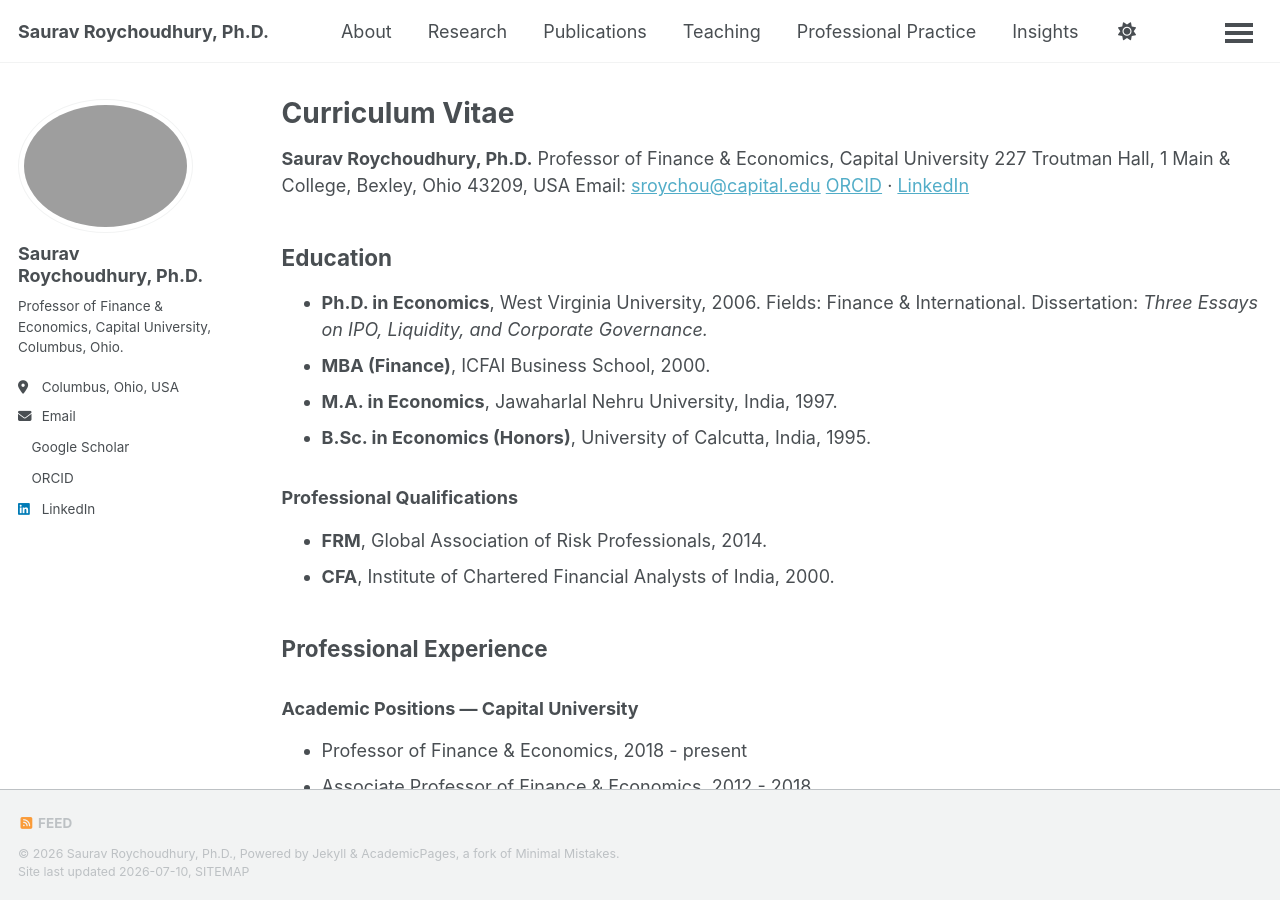
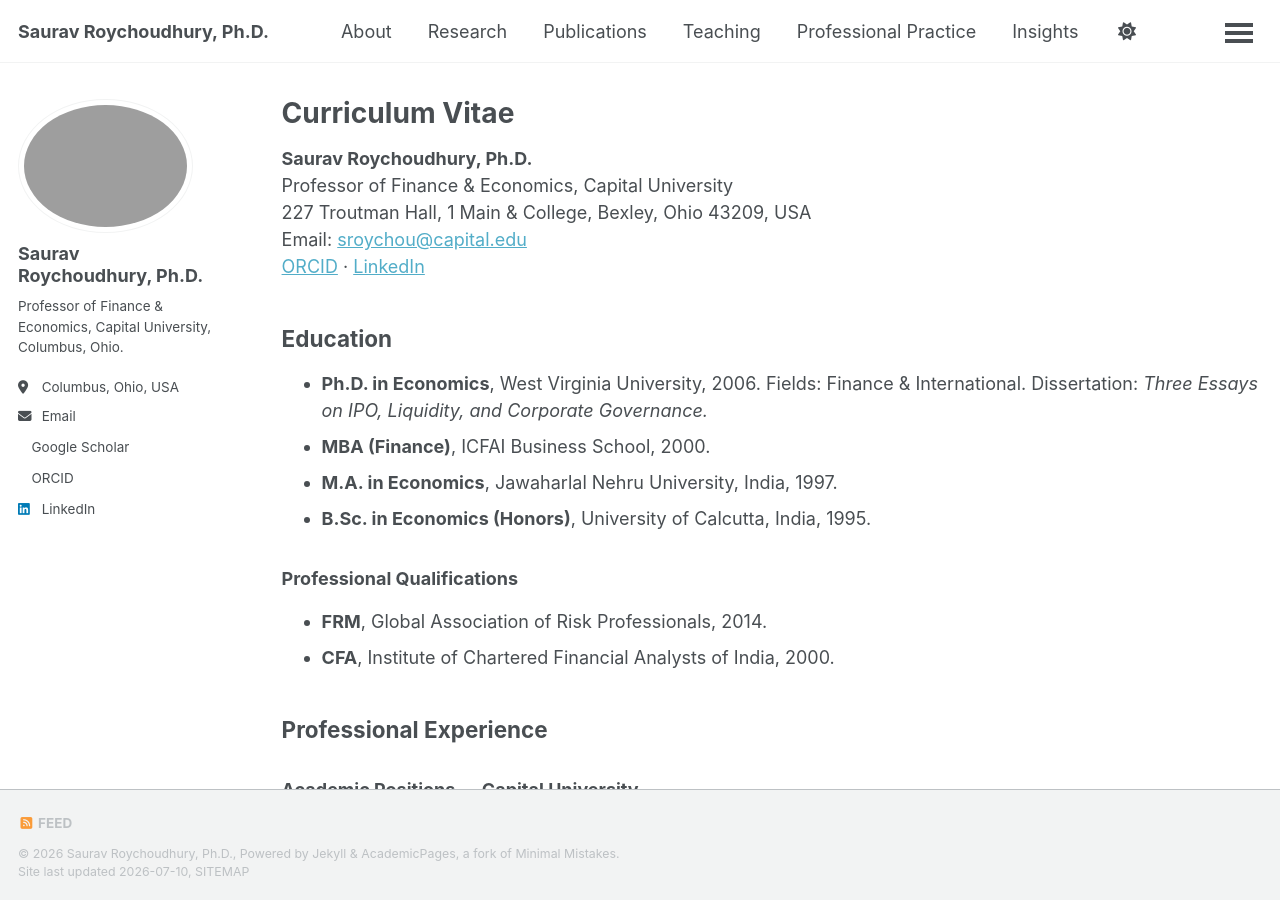
Before and after one commit to sauravroychoudhury/sauravroychoudhury.github.io, a Jekyll site: the page built from _pages/cv.md, in a window 1280 px wide and 900 px high. Built offline with Jekyll 4.4.1, drawn with Linux system fonts in a browser that asks for light colours; a style sheet for code colours, icons or effects is not loaded; some of the changed text lies outside the part shown.

Commit message:
Update cv.md

```diff
--- a/_pages/cv.md
+++ b/_pages/cv.md
@@ -5,10 +5,10 @@ permalink: /cv/
 author_profile: true
 ---
 
-**Saurav Roychoudhury, Ph.D.**
-Professor of Finance & Economics, Capital University
-227 Troutman Hall, 1 Main & College, Bexley, Ohio 43209, USA
-Email: [sroychou@capital.edu](mailto:sroychou@capital.edu)
+**Saurav Roychoudhury, Ph.D.**<br />
+Professor of Finance & Economics, Capital University<br />
+227 Troutman Hall, 1 Main & College, Bexley, Ohio 43209, USA<br />
+Email: [sroychou@capital.edu](mailto:sroychou@capital.edu)<br />
 [ORCID](https://orcid.org/0000-0001-8355-9317) &middot; [LinkedIn](https://www.linkedin.com/in/sauravrc/)
 
 ## Education
```
Also changed, not shown: other parts of _pages/cv.md (+2 -0 lines).
